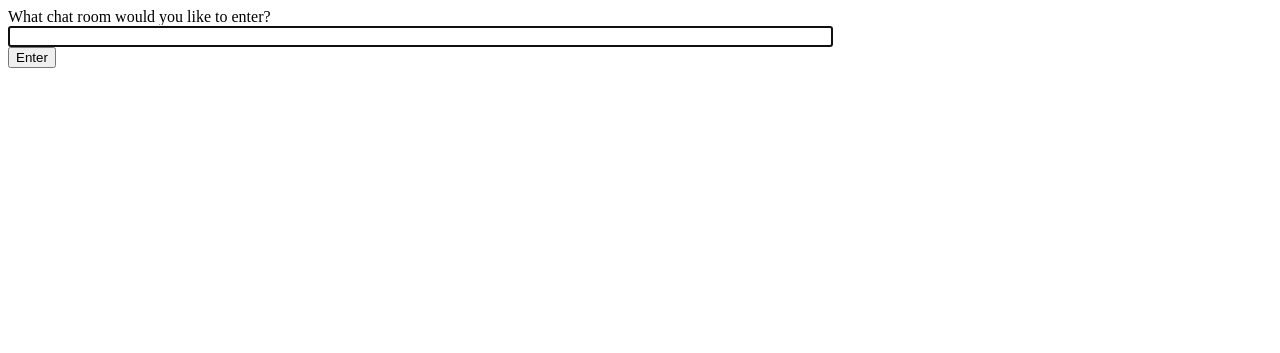
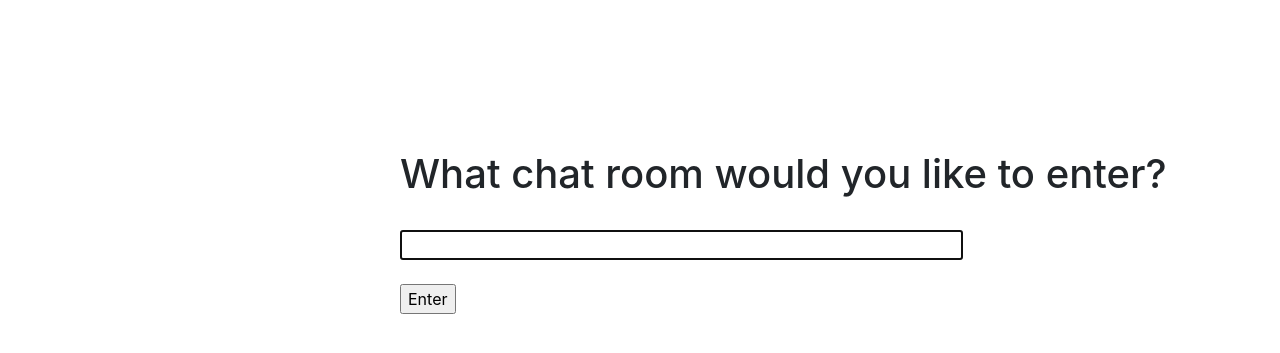
Before and after one commit to CodeManJay/todoappproto, a Django app: page /index/ in a window 1280 px wide. Shown: the top 353 px of the page. Run offline with Django 3.2, Linux system fonts and the light colour scheme; some libraries are stand-ins or nearby versions.

Commit message:
commit 3

```diff
--- a/templates/chat.html
+++ b/templates/chat.html
@@ -4,7 +4,6 @@
     <meta charset="utf-8">
     <meta http-equiv="X-UA-Compatible" content="IE=edge">
     <meta name="viewport" content="width=device-width, initial-scale=1">
-    <!-- The above 3 meta tags *must* come first in the head; any other head content must come *after* these tags -->
     <title>Group Chat</title>
 
     <!-- Bootstrap -->
--- a/templates/index.html
+++ b/templates/index.html
@@ -5,9 +5,44 @@
     <title>Chat Rooms</title>
 </head>
 <body>
-    What chat room would you like to enter?<br/>
-    <input id="room-name-input" type="text" size="100"/><br/>
+
+</body>
+</html>
+
+
+<!DOCTYPE html>
+<html>
+<head>
+  <title>Dasboard</title>
+  <link rel="stylesheet" href="https://stackpath.bootstrapcdn.com/bootstrap/4.1.3/css/bootstrap.min.css" integrity="sha384-MCw98/SFnGE8fJT3GXwEOngsV7Zt27NXFoaoApmYm81iuXoPkFOJwJ8ERdknLPMO"
+        crossorigin="anonymous">
+
+        <style type="text/css">
+          body{
+            background-color: white;
+          }
+          .center{
+            margin-top: 150px;
+            margin-left: 400px;
+          }
+
+            .navbar-brand{
+                margin-left: 400px;
+            }
+
+
+
+        </style>
+</head>
+<body >
+  <div class="center">
+    {% block content %}
+    <h1>What chat room would you like to enter?</h1><br/>
+    <input id="room-name-input" type="text" size="50"/><br/><br/>
     <input id="room-name-submit" type="button" value="Enter"/>
+    {% endblock %}
+
+  </div>
   <script>
     document.querySelector('#room-name-input').focus();
     document.querySelector('#room-name-input').onkeyup = function(e) {
@@ -21,5 +56,6 @@
         window.location.pathname = '/chat/' + roomName + '/';
     };
 </script>
+
 </body>
 </html>
```
Lines whose indentation alone changed are shown as unchanged.
